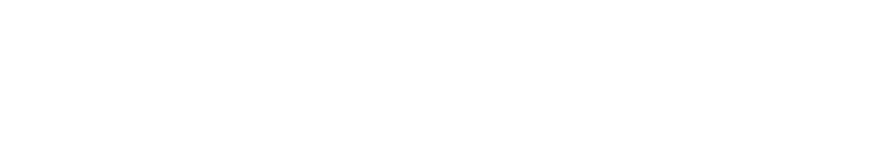
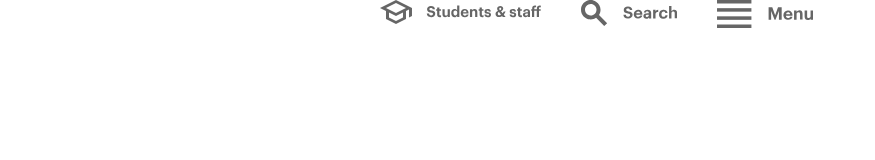
Before and after one commit to Kingcedru/Web_Clone_Test, a website: page index.html in a window 1280 px wide. Shown: the full height of the page, 174-1049 px from the left. Drawn offline with Linux system fonts and the light colour scheme.

Commit message:
first message

```diff
--- a/index.html
+++ b/index.html
@@ -7,9 +7,18 @@
 </head>
 <body>
     <div class="container">
-        <div class="nav">
-            <img src="img/logo (1).svg" alt="">
+        <div class="nav flex gap-96">
+            <div class="logo">
+                <img src="img/logo (1).svg" alt="">
+            </div>
 
+            <div class="buttons">
+                <ul class="flex gap-10 justify-end">
+                    <span><li><a href="#"></li><img src="img/charm-menu-staff-students.svg" alt=""></span></a>
+                    <span><li><a href="#"></li><img class="w-24" src="img/charm-menu-search.svg" alt=""></span></a>
+                    <span><li><a href="#"></li><img class="w-24" src="img/charm-menu.svg" alt=""></span></a>
+                </ul>
+            </div>
         </div>
     </div>
 </body>
```
Also changed, not shown: dist/output.css.
